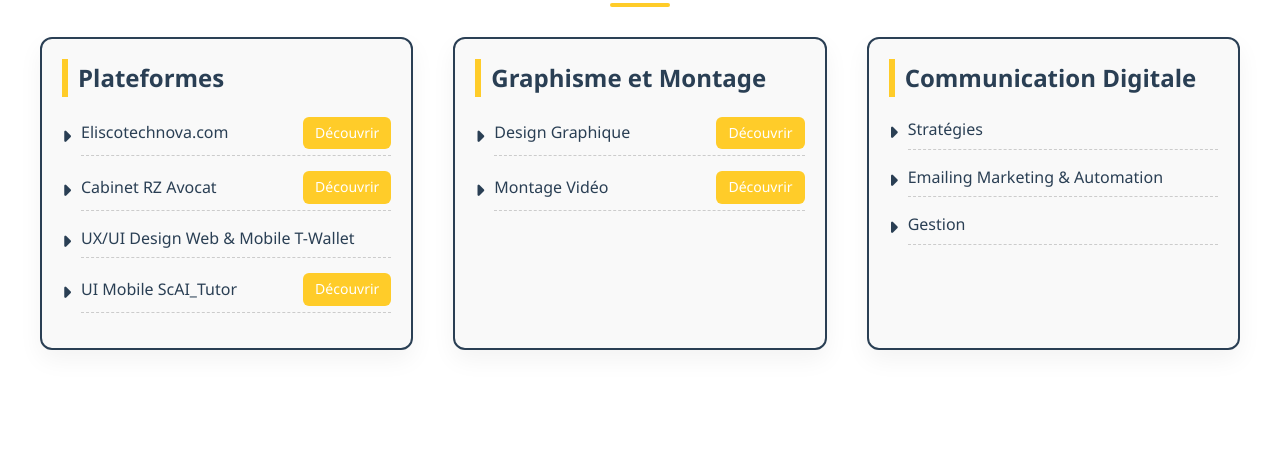
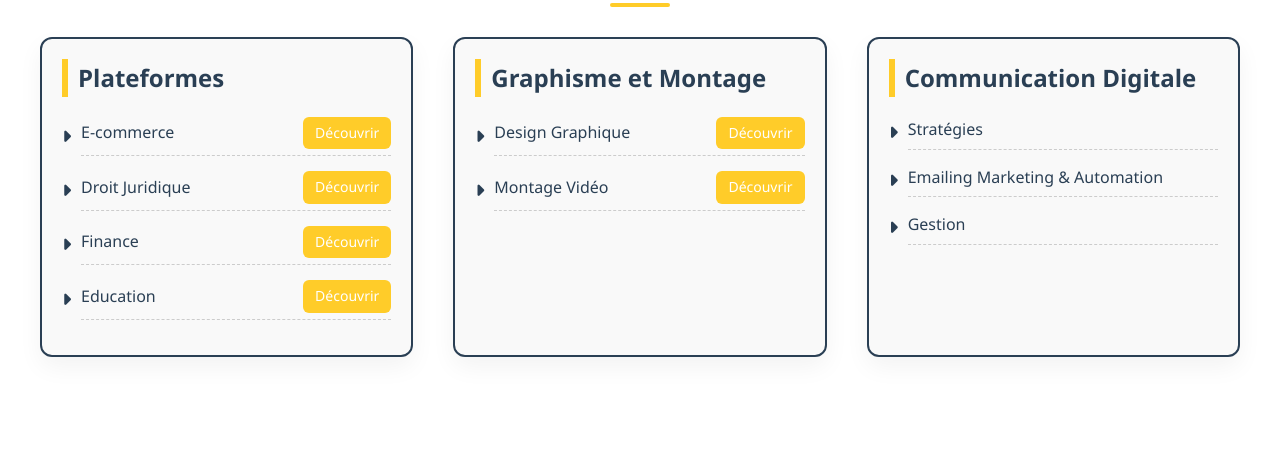
Before and after one commit to marcelin31/portfolio, a plain HTML site: page index.html in a window 1280 px wide. Shown: the part 2468-2935 px from the top of the page. Drawn offline with Linux system fonts and the light colour scheme.

Commit message:
amélioration de section projets

```diff
--- a/index.html
+++ b/index.html
@@ -271,7 +271,7 @@
                     <div class="project-item">
                         <i class="fas fa-caret-right project-icon" aria-hidden="true"></i>
                         <div class="project-content">
-                            <span class="project-name">Eliscotechnova.com</span>
+                            <span class="project-name">E-commerce</span>
                             <a href="https://eliscotechnova.com" class="discover-btn" target="_blank" rel="noopener">Découvrir</a>
                         </div>
                     </div>
@@ -279,7 +279,7 @@
                     <div class="project-item">
                         <i class="fas fa-caret-right project-icon" aria-hidden="true"></i>
                         <div class="project-content">
-                            <span class="project-name">Cabinet RZ Avocat</span>
+                            <span class="project-name">Droit Juridique</span>
                             <a href="https://robertzaneavocat.fr/" class="discover-btn" target="_blank" rel="noopener">Découvrir</a>
                         </div>
                     </div>
@@ -287,14 +287,15 @@
                     <div class="project-item">
                         <i class="fas fa-caret-right project-icon" aria-hidden="true"></i>
                         <div class="project-content">
-                            <span class="project-name">UX/UI Design Web & Mobile T-Wallet</span>
+                            <span class="project-name">Finance</span>
+                            <a href="https://projet-twallet.42web.io/" class="discover-btn" target="_blank" rel="noopener">Découvrir</a>
                         </div>
                     </div>
 
                     <div class="project-item">
                         <i class="fas fa-caret-right project-icon" aria-hidden="true"></i>
                         <div class="project-content">
-                            <span class="project-name">UI Mobile ScAI_Tutor</span>
+                            <span class="project-name">Education</span>
                             <a href="https://tinyurl.com/6ce8nz6w" class="discover-btn" target="_blank" rel="noopener">Découvrir</a>
                         </div>
                     </div>
```
